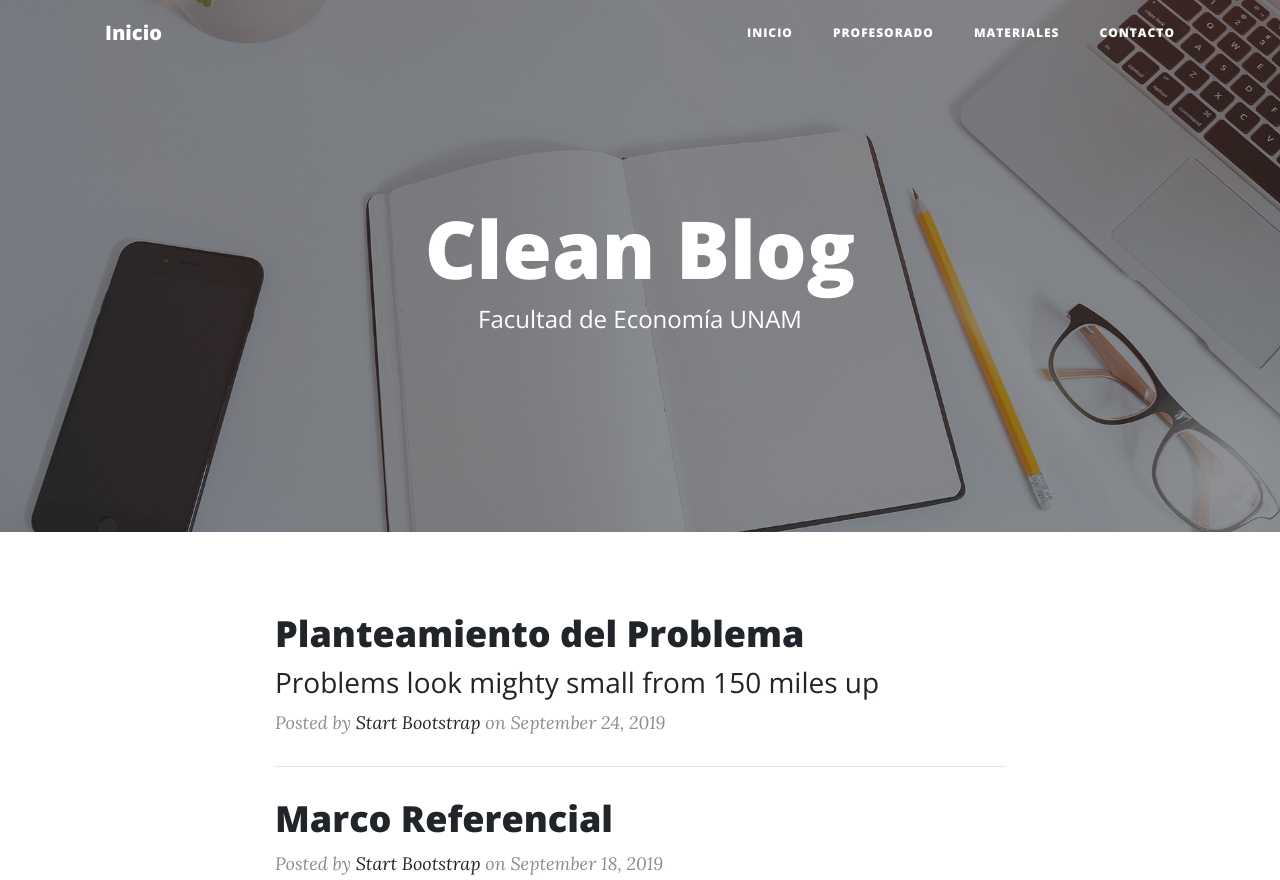
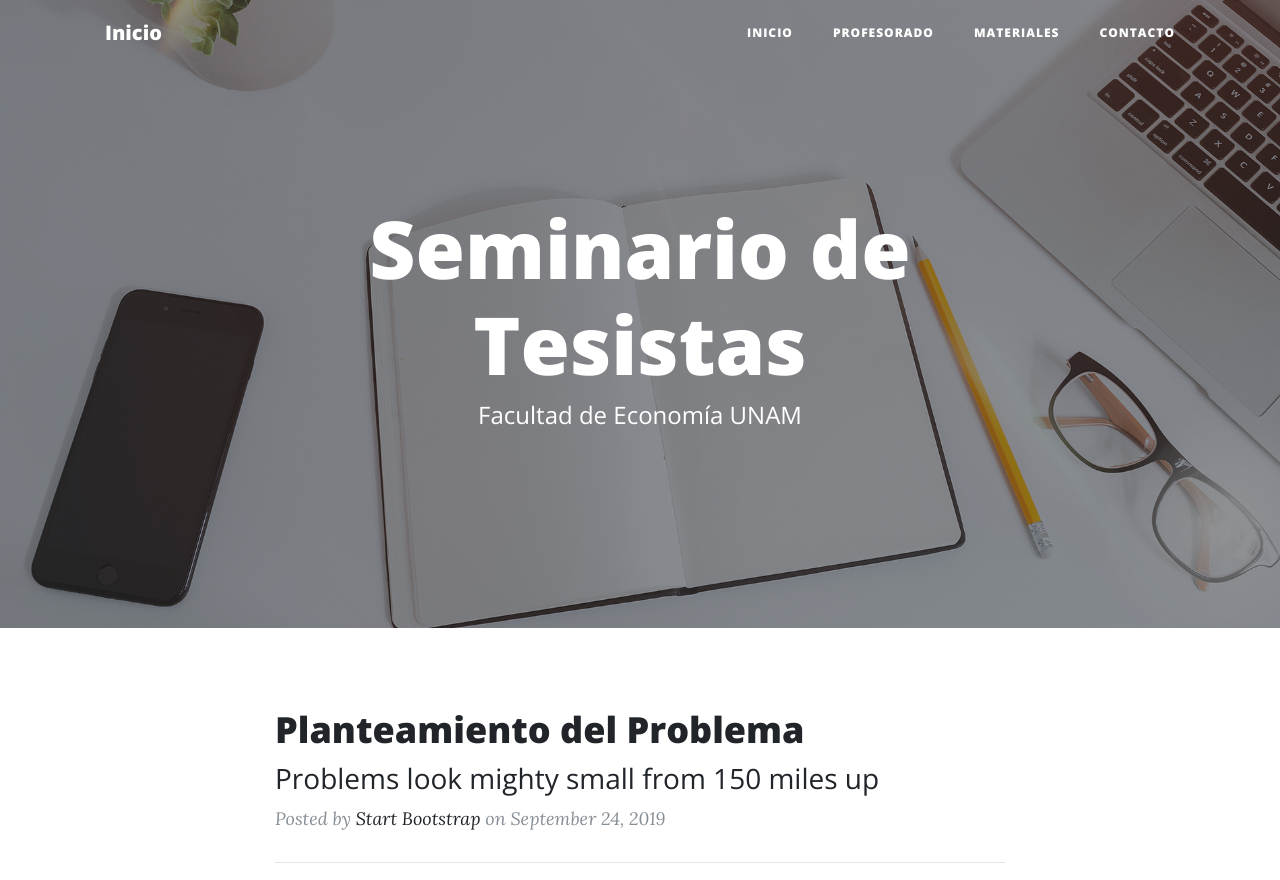
Before and after one commit to omarxpadilla/tesistas, a website: page index.html in a window 1280 px wide. Shown: the top 880 px of the page. Drawn offline with nearby package versions, Linux system fonts and the light colour scheme.

Commit message:
Update index.html

```diff
--- a/index.html
+++ b/index.html
@@ -59,7 +59,7 @@
       <div class="row">
         <div class="col-lg-8 col-md-10 mx-auto">
           <div class="site-heading">
-            <h1>Clean Blog</h1>
+            <h1>Seminario de Tesistas</h1>
             <span class="subheading">Facultad de Economía UNAM</span>
           </div>
         </div>
```
